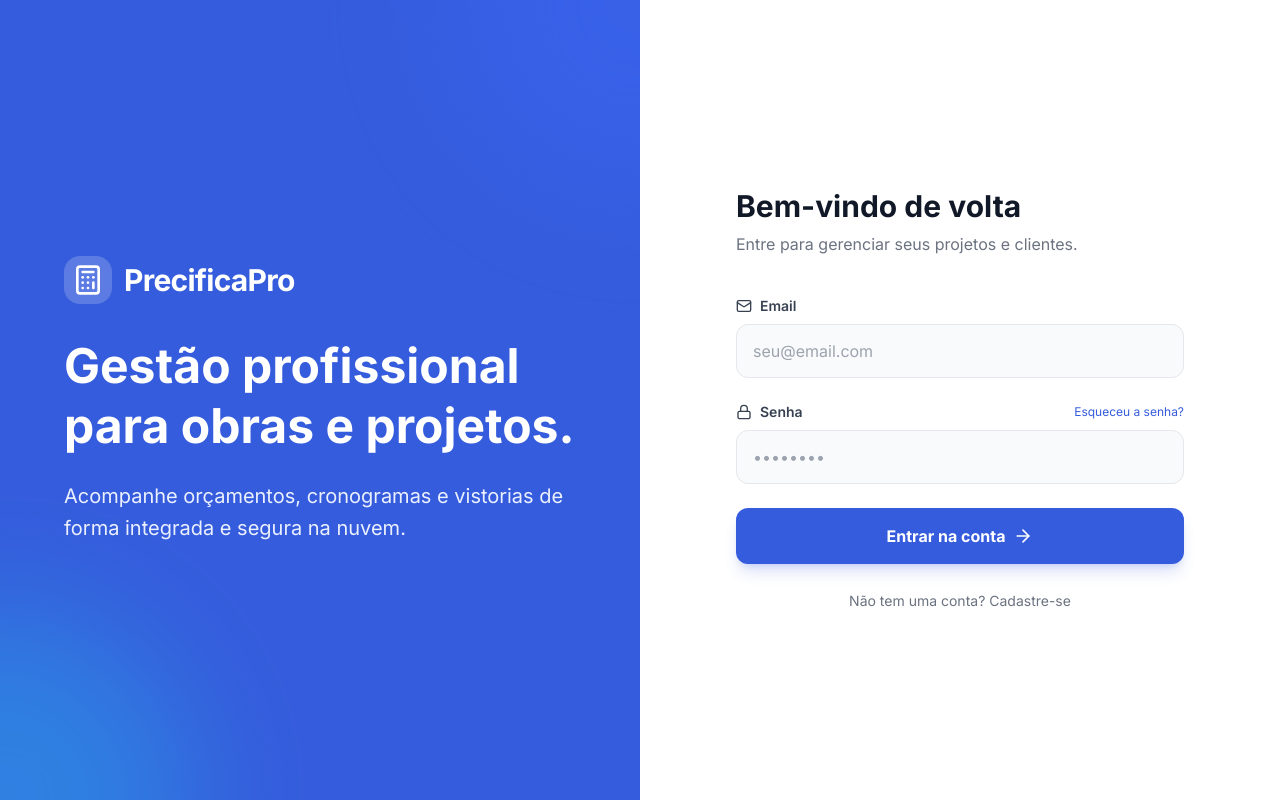
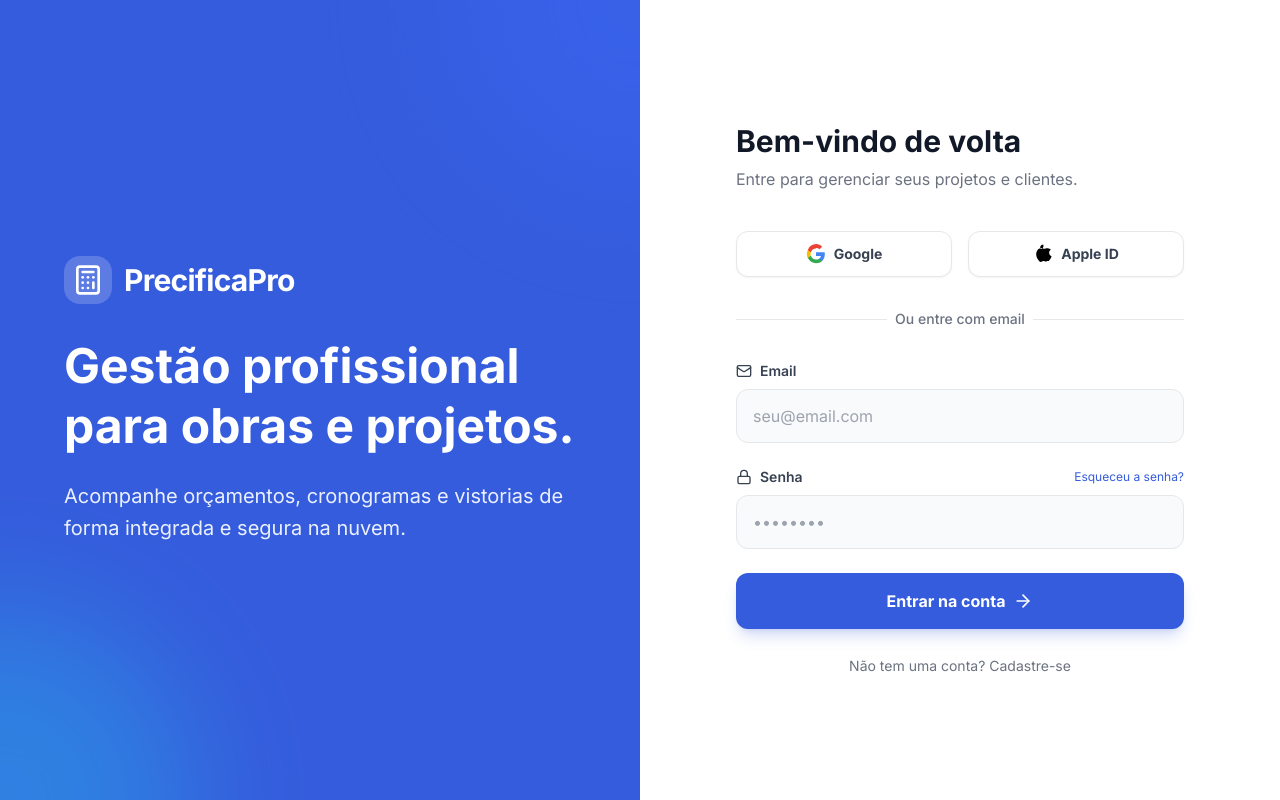
Before and after one commit to jmaurosan/precificapro_v1, a React (Vite) app: page /#/auth in a window 1280 px wide. Built offline with nearby package versions, Linux system fonts and the light colour scheme; no server answers.

Commit message:
feat: Adiciona nova página de autenticação, guia de login social e implementa extensa suíte de testes para funcionalidades de projeto, calculadora e integrações com APIs Gemini AI e Supabase.

```diff
--- a/hooks/useAuth.tsx
+++ b/hooks/useAuth.tsx
@@ -9,7 +9,7 @@ interface AuthContextType {
   isLoading: boolean;
   login: (email: string, password: string) => Promise<{ error: any }>;
   logout: () => Promise<void>;
-  signUp: (email: string, password: string, name: string) => Promise<{ error: any }>;
+  signInWithProvider: (provider: 'google' | 'apple') => Promise<{ error: any }>;
 }
 
 const AuthContext = createContext<AuthContextType | undefined>(undefined);
@@ -126,6 +126,18 @@ export const AuthProvider: React.FC<AuthProviderProps> = ({ children }) => {
     return { error };
   };
 
+  const signInWithProvider = async (provider: 'google' | 'apple') => {
+    setIsLoading(true);
+    const { data, error } = await supabase.auth.signInWithOAuth({
+      provider,
+      options: {
+        redirectTo: `${window.location.origin}/`,
+      },
+    });
+    if (error) setIsLoading(false);
+    return { error };
+  };
+
   const logout = async () => {
     await supabase.auth.signOut();
     setUser(null);
@@ -138,7 +150,8 @@ export const AuthProvider: React.FC<AuthProviderProps> = ({ children }) => {
       isLoading,
       login,
       logout,
-      signUp
+      signUp,
+      signInWithProvider
     }}>
       {children}
     </AuthContext.Provider>
--- a/pages/Auth.tsx
+++ b/pages/Auth.tsx
@@ -4,7 +4,7 @@ import React, { useState } from 'react';
 import { useAuth } from '../hooks/useAuth';
 
 const Auth: React.FC = () => {
-  const { login, signUp, isLoading } = useAuth();
+  const { login, signUp, signInWithProvider, isLoading } = useAuth();
   const [isLogin, setIsLogin] = useState(true);
   const [email, setEmail] = useState('');
   const [password, setPassword] = useState('');
@@ -71,6 +71,42 @@ const Auth: React.FC = () => {
             <p className="text-gray-500 dark:text-gray-400">
               {isLogin ? 'Entre para gerenciar seus projetos e clientes.' : 'Comece hoje mesmo a organizar seu escritório técnico.'}
             </p>
+          </div>
+
+          {/* Botões de Social Login */}
+          <div className="grid grid-cols-2 gap-4 mb-8">
+            <button
+              type="button"
+              onClick={() => signInWithProvider('google')}
+              className="flex items-center justify-center gap-2 p-3 bg-white dark:bg-gray-800 border border-gray-200 dark:border-gray-700 rounded-xl hover:bg-gray-50 dark:hover:bg-gray-700 transition-all shadow-sm group"
+            >
+              <svg className="w-5 h-5" viewBox="0 0 24 24">
+                <path fill="#4285F4" d="M22.56 12.25c0-.78-.07-1.53-.2-2.25H12v4.26h5.92c-.26 1.37-1.04 2.53-2.21 3.31v2.77h3.57c2.08-1.92 3.28-4.74 3.28-8.09z" />
+                <path fill="#34A853" d="M12 23c2.97 0 5.46-.98 7.28-2.66l-3.57-2.77c-.98.66-2.23 1.06-3.71 1.06-2.86 0-5.29-1.93-6.16-4.53H2.18v2.84C3.99 20.53 7.7 23 12 23z" />
+                <path fill="#FBBC05" d="M5.84 14.09c-.22-.66-.35-1.36-.35-2.09s.13-1.43.35-2.09V7.07H2.18C1.43 8.55 1 10.22 1 12s.43 3.45 1.18 4.93l2.85-2.24-1.19-.6z" />
+                <path fill="#EA4335" d="M12 4.66c1.61 0 3.06.55 4.2 1.64l3.15-3.15C17.45 1.46 14.97 0 12 0 7.7 0 3.99 2.47 2.18 7.07l3.66 2.84c.87-2.6 3.3-4.53 6.16-4.53z" />
+              </svg>
+              <span className="text-sm font-bold text-gray-700 dark:text-gray-300">Google</span>
+            </button>
+            <button
+              type="button"
+              onClick={() => signInWithProvider('apple')}
+              className="flex items-center justify-center gap-2 p-3 bg-white dark:bg-gray-800 border border-gray-200 dark:border-gray-700 rounded-xl hover:bg-gray-50 dark:hover:bg-gray-700 transition-all shadow-sm"
+            >
+              <svg className="w-5 h-5 dark:text-white text-black" viewBox="0 0 24 24" fill="currentColor">
+                <path d="M17.05 20.28c-.98.95-2.05.88-3.08.4-.98-.55-2.23-.5-3.21.35-.91.82-2.18.78-3.25-.3C5.1 18.25 2.15 13.15 4.95 8.1c1.2-2.15 3.33-3.25 5.23-3.15 1.35.08 2.63.77 3.45.77.8 0 2.45-.88 4.15-.65 1.63.15 2.83.75 3.73 1.95-3.3 1.85-2.58 6.45.88 7.75-.68 1.9-1.93 3.9-3.34 5.51zM12.08 4.13c.75-1.15.53-2.58.1-3.55-1.13.13-2.55.93-3.18 2.05-.63 1.05-.33 2.5.15 3.45 1.13-.08 2.33-.85 2.93-1.95z" />
+              </svg>
+              <span className="text-sm font-bold text-gray-700 dark:text-gray-300">Apple ID</span>
+            </button>
+          </div>
+
+          <div className="relative mb-8">
+            <div className="absolute inset-0 flex items-center">
+              <div className="w-full border-t border-gray-200 dark:border-gray-800"></div>
+            </div>
+            <div className="relative flex justify-center text-sm">
+              <span className="px-2 bg-white dark:bg-gray-950 text-gray-500 font-medium">Ou entre com email</span>
+            </div>
           </div>
 
           <form onSubmit={handleSubmit} className="space-y-6">
```
Also changed, not shown: testsprite_tests/tmp/config.json (added, +7 -0 lines), 1 other file (tests, documents, lock files or other folders).
